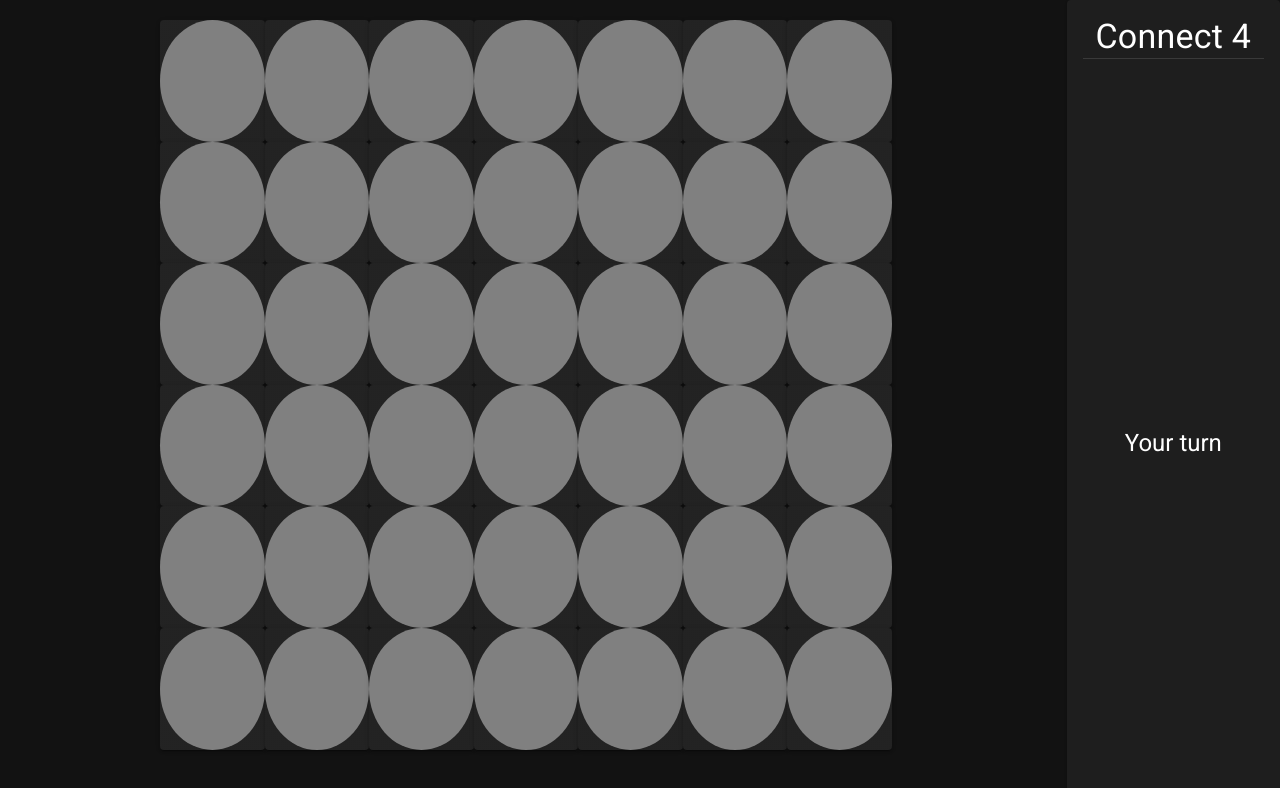
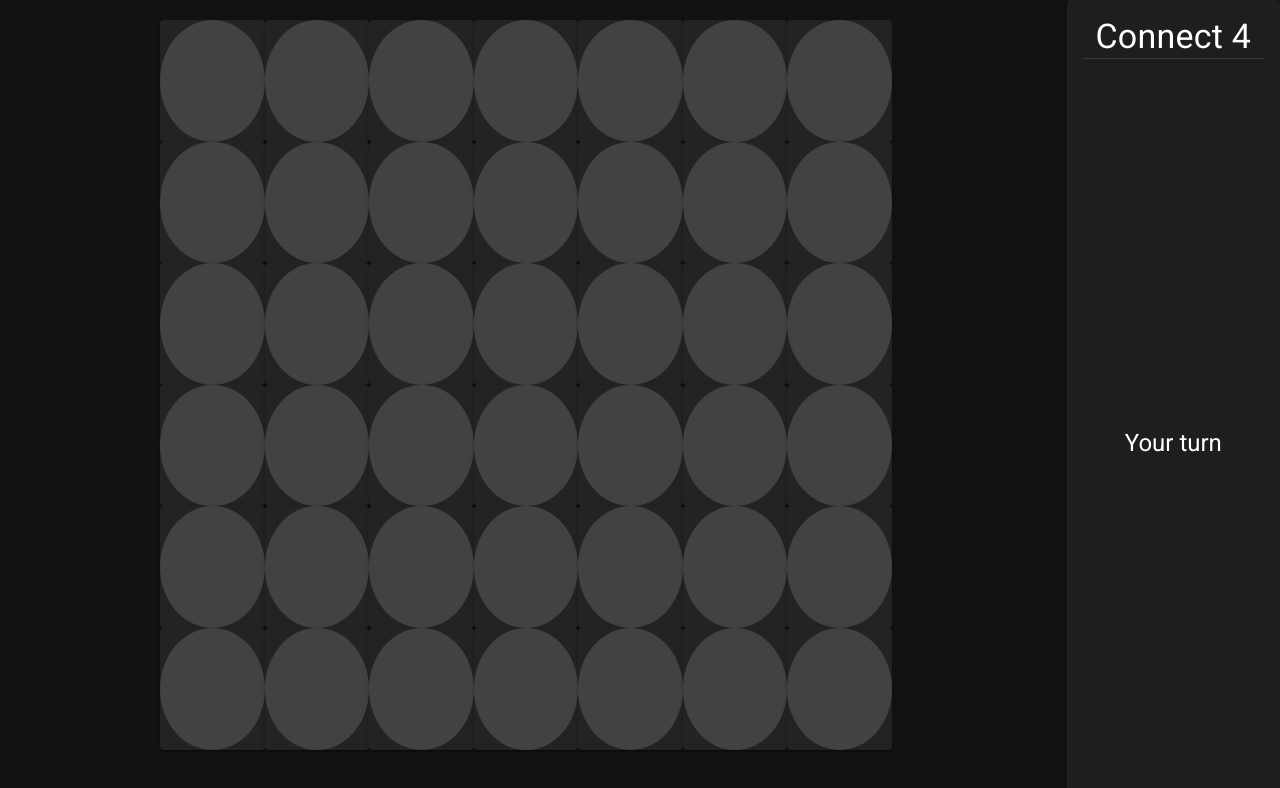
Before and after one commit to C-L-Software/connect-4-client, a React app: page /game in a window 1280 px wide. Shown: the top 788 px of the page. Built offline with nearby package versions, Linux system fonts and the light colour scheme.

Commit message:
Changed colors to MUI colors

```diff
--- a/src/pages/game/components/grid-cell/index.tsx
+++ b/src/pages/game/components/grid-cell/index.tsx
@@ -1,6 +1,7 @@
 import React from "react";
 import { Box, Paper } from "@mui/material";
 import { useGame } from "../../../../hooks/useGame";
+import { grey, red, blue } from "@mui/material/colors";
 
 type Props = {
   cellValue: string;
@@ -31,12 +32,12 @@ export default ({ cellValue, row, column }: Props) => {
 
   const getColorFromValue = () => {
     if (!cellValue) {
-      return "grey";
+      return grey[800];
     }
     if (cellValue === playerId) {
-      return "blue";
+      return blue[500];
     }
-    return "red";
+    return red[500];
   };
 
   return (
```
